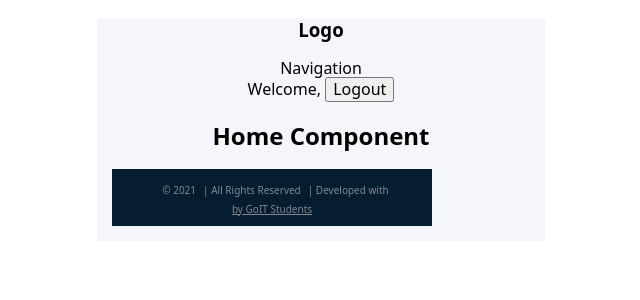
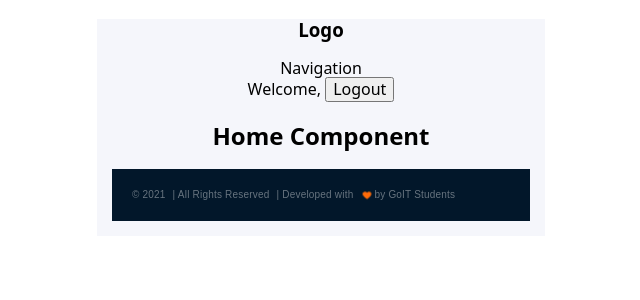
Before and after one commit to DRAKOS6666/GoIt-Test-Pro-Team11, a React (Create React App) app: page / in a window 1280 px wide. Shown: the top 300 px of the page, without its empty margins (319-959 px from the left). Built offline with nearby package versions, Linux system fonts and the light colour scheme.

Commit message:
init footer

```diff
--- a/src/views/Footer/Footer.js
+++ b/src/views/Footer/Footer.js
@@ -1,18 +1,19 @@
 import React from 'react';
-
 import s from './Footer.module.css';
+import heart from '../../images/icons/heart.svg'
 
 const Footer = () => {
 
     return (
-        <footer className={s.footer}>
+        <footer className={s.wrapper} >
             <div className={s.footer_wrap}>
-                <p className={s.footer_descr}> <span className={s.footer_descr_icon}>©</span>  2021</p>
-                <p className={s.footer_descr}> <span>|</span> All Rights Reserved</p>
-                <p className={s.footer_descr}> <span>|</span> Developed with</p>
+                <p className={s.footer_descr}> <span className={s.footer_descr_icon}>©</span> 2021</p>
+                <p className={s.footer_descr}> <span className={s.footer_descr_span}>|</span> All Rights Reserved</p>
+                <p className={s.footer_descr}> <span className={s.footer_descr_span}>|</span> Developed with</p>
+                <img className={s.footer_icon} src={heart} alt="" />
+                <p className={s.footer_descr_link}>by GoIT Students</p>
+            </div>
 
-            </div>
-            <p className={s.footer_des}> <a href="#" className={s.footer_descr_link}>by GoIT Students</a></p>
 
         </footer>
     );
--- a/src/views/Footer/Footer.module.css
+++ b/src/views/Footer/Footer.module.css
@@ -1,23 +1,36 @@
-.footer {
-  background-color: #061c31;
-  width: 320px;
-  padding: 10px 0 10px 0;
+.wrapper {
+  width: 100%;
+  background-color: var(--footer-bg-color);
+  display: block;
 }
 .footer_wrap {
-  display: inline-flex;
+  font-size: 10px;
+  line-height: 12px;
+  font-family: var(--main-font);
+  color: var(--footer-text-color);
+  display: flex;
+  flex-wrap: wrap;
+  align-items: center;
+  letter-spacing: 0.02em;
+  padding: 10px 20px;
 }
 .footer_descr {
-  display: block;
-  font-size: 10px;
-  color: #808992;
-  line-height: 12px;
-  margin: 0 0 0 7px;
+  margin: 0 7px 0 0;
 }
-.footer_des {
-  margin: 0;
+.footer_icon {
+  width: 14px;
+  height: 13px;
+  /* margin-left: 10px;
+  margin-right: 10px; */
+  animation-name: pulse;
+  animation-duration: 1.5s;
+  animation-iteration-count: infinite;
 }
-.footer_descr_link {
-  font-size: 10px;
-  color: #808992;
-  line-height: 12px;
+@keyframes pulse {
+  0% {
+    transform: scale(1);
+  }
+  50% {
+    transform: scale(0.6);
+  }
 }
```
